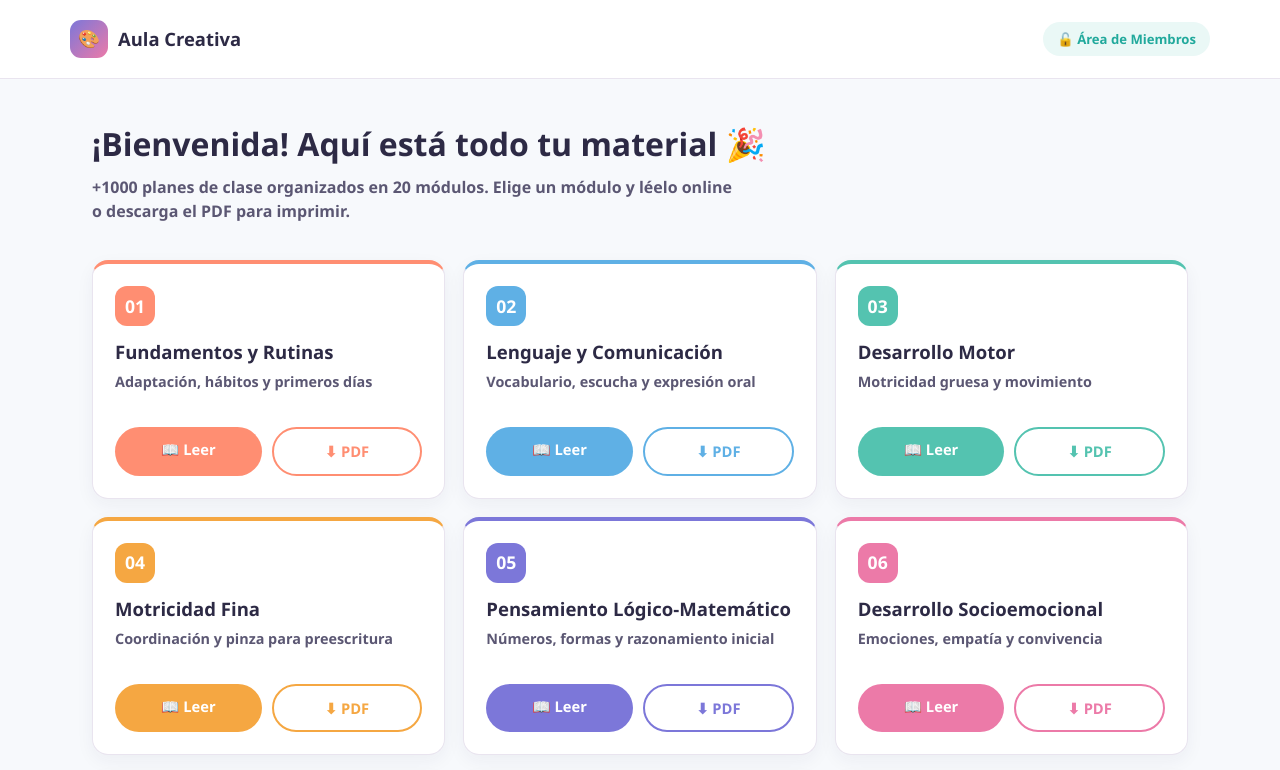
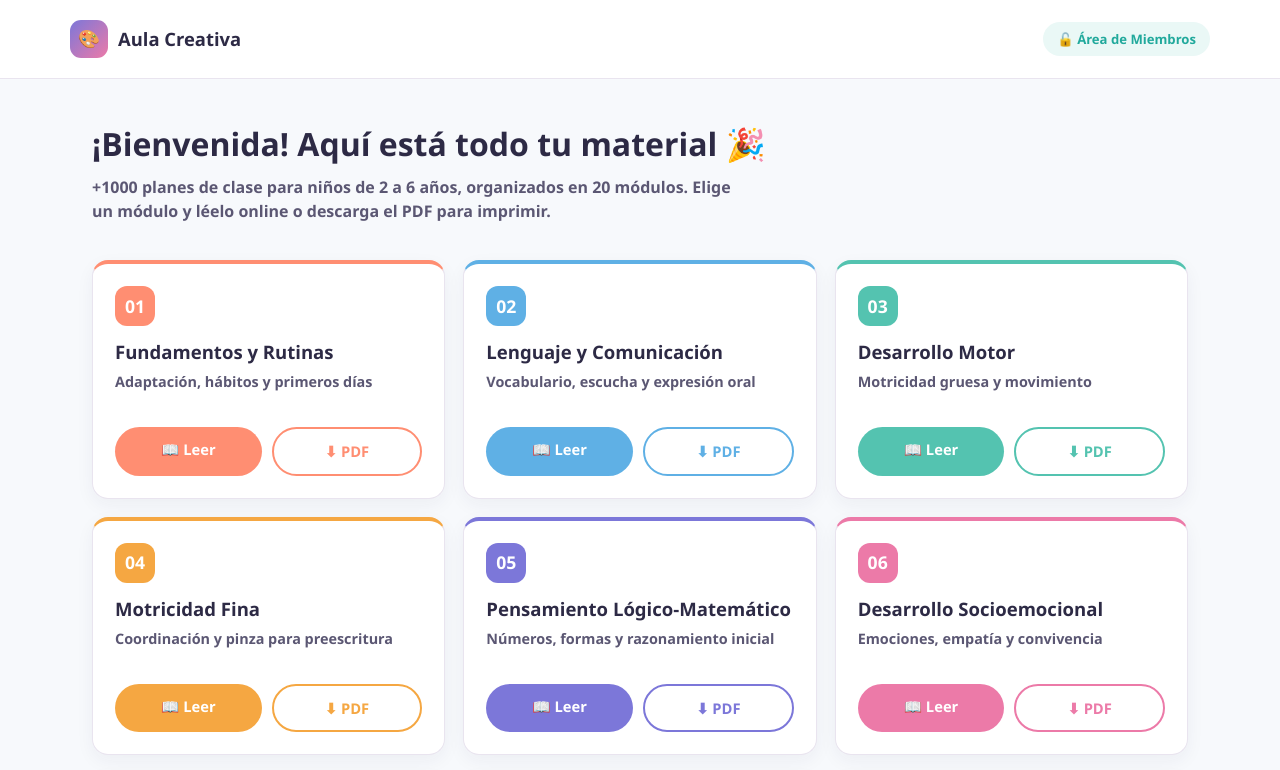
Before and after one commit to gabrielbxd10/educacioninfantilareademembros, a plain HTML site: page index.html in a window 1280 px wide. Shown: the top 770 px of the page. Drawn offline with Linux system fonts and the light colour scheme.

Commit message:
Aclara enfoque en niños de 2 a 6 años

```diff
--- a/index.html
+++ b/index.html
@@ -53,7 +53,7 @@
   </div></header>
   <section class="hero">
     <h1>¡Bienvenida! Aquí está todo tu material 🎉</h1>
-    <p>+1000 planes de clase organizados en 20 módulos. Elige un módulo y <b>léelo online</b> o <b>descarga el PDF</b> para imprimir.</p>
+    <p>+1000 planes de clase para niños de <b>2 a 6 años</b>, organizados en 20 módulos. Elige un módulo y <b>léelo online</b> o <b>descarga el PDF</b> para imprimir.</p>
   </section>
   <section class="grid">
       <div class="card " style="--ac:#FF8E72">
```
